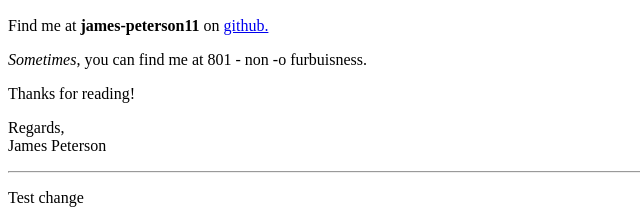
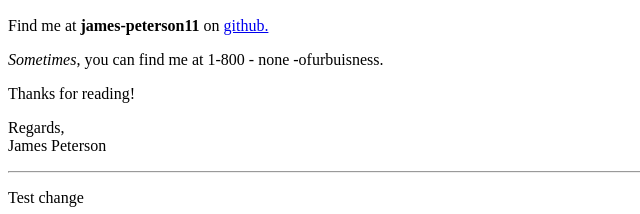
Before and after one commit to james-peterson11/portfolio, a plain HTML site: page index.html in a window 1280 px wide. Shown: the part 564-778 px from the top of the page, 0-640 px from the left. Drawn offline with Linux system fonts and the light colour scheme.

Commit message:
TestChange

```diff
--- a/index.html
+++ b/index.html
@@ -38,7 +38,7 @@
     <h2>Contact</h2>
     <p>Find me at <strong>james-peterson11</strong> on <a
        href='https://github.com/james-peterson11/gitpractice'>github.</a></p>
-    <p><em>Sometimes</em>, you can find me at 801 - non -o furbuisness.</p>
+    <p><em>Sometimes</em>, you can find me at 1-800 - none -ofurbuisness.</p>
 
     <p>Thanks for reading!</p>
 
```
